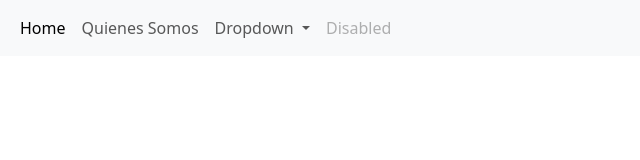
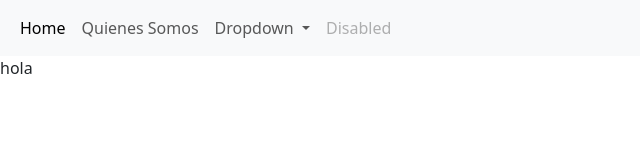
Before and after one commit to r3l4x1n/JardinesDelOcaso, a plain HTML site: page index.html in a window 1280 px wide. Shown: the full height of the page, 0-640 px from the left. Drawn offline with nearby package versions, Linux system fonts and the light colour scheme.

Commit message:
First commit

```diff
--- a/index.html
+++ b/index.html
@@ -41,6 +41,10 @@
       </nav>
     <!---fin navbar-->
 
+    <p>hola
+
+    </p>
+
 
 
 
```
